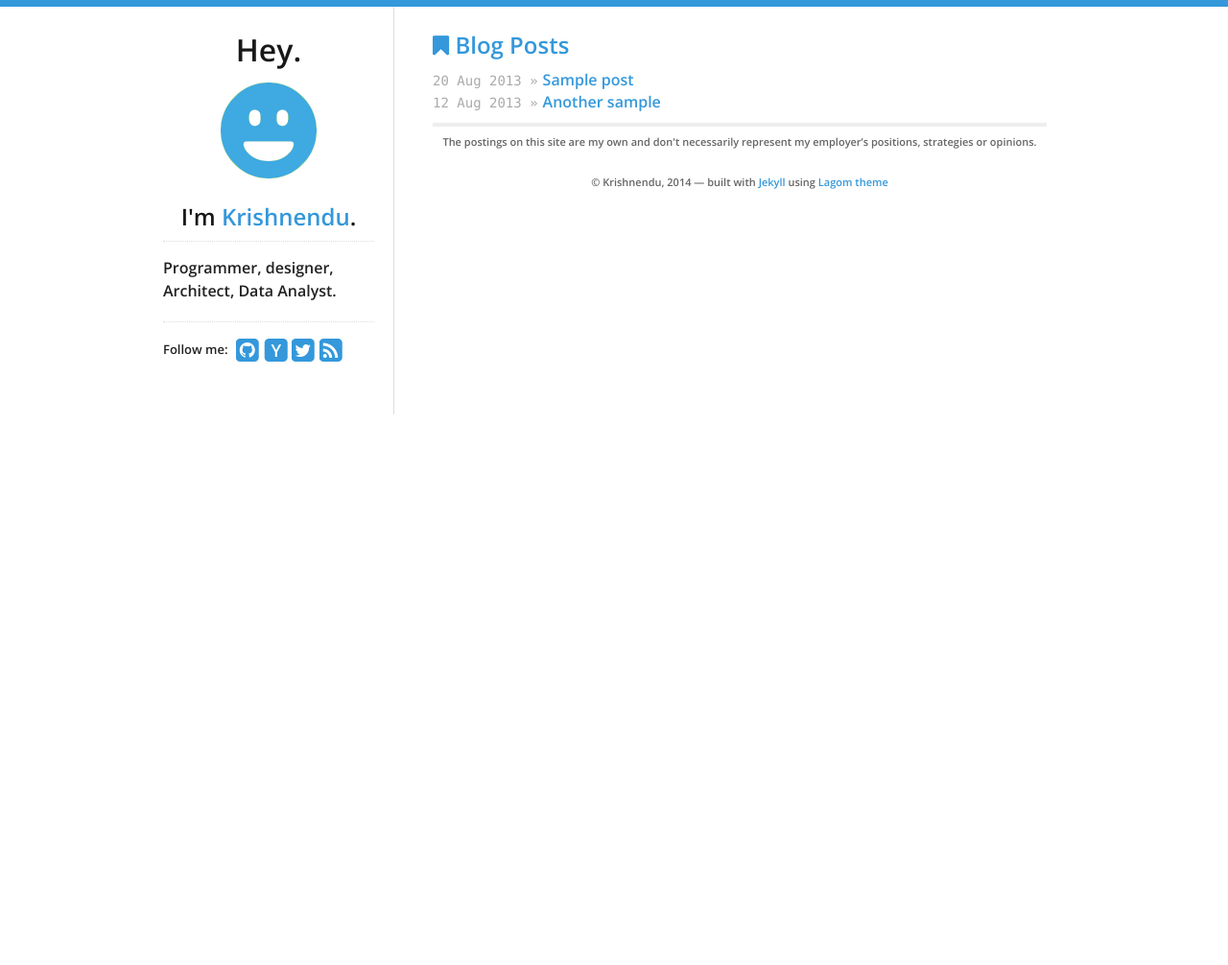
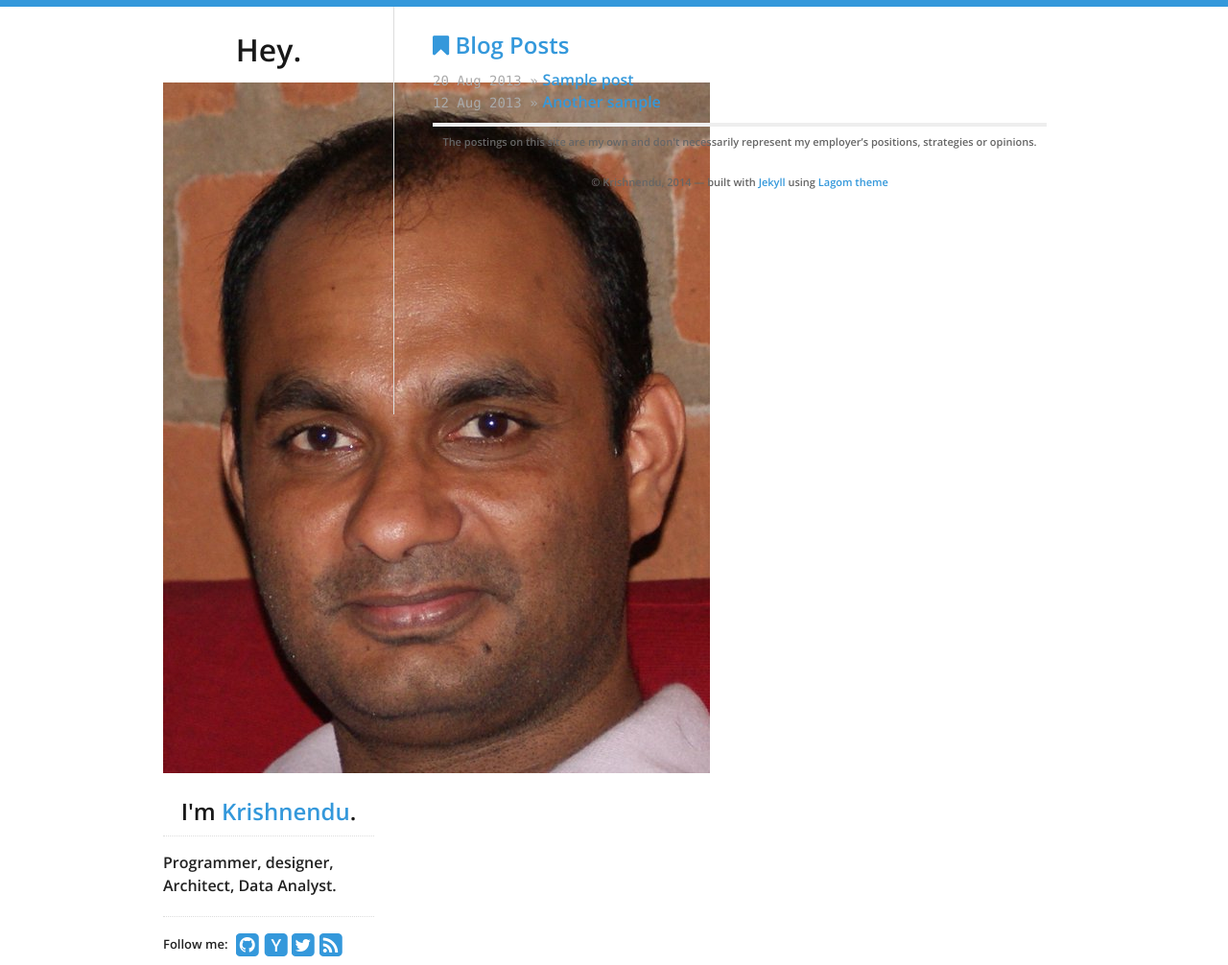
Before and after one commit to kris905/kris905.github.io, a Jekyll site: the page built from index.html, in a window 1280 px wide. Shown: the whole page at 96% size. Built offline with Jekyll 4.4.1, drawn with Linux system fonts in a browser that asks for light colours; nearby versions of some CDN libraries; before the commit the page ends 907 px from its top, so only the background shows below that.

Commit message:
added image

```diff
--- a/_includes/sidebar.html
+++ b/_includes/sidebar.html
@@ -4,7 +4,7 @@
     {% if site.data.theme.social.gravatar %}
     <img src="https://fbcdn-sphotos-f-a.akamaihd.net/hphotos-ak-prn2/v/t1.0-9/s403x403/62428_150115611690398_624052_n.jpg?oh=9b2acbe5aaabd286fe147782c629fb3b&oe=56376B56&__gda__=1450615123_2d44ea57164e00de55d0830b21039f89" id="gravatar" alt="My photo"/>
     {% else %}
-    <img src="/logo.png" id="logo" alt="Blog logo"/>
+    <img src="/pic.jpg" id="logo" alt="Blog logo"/>
     {% endif %}
   </a>
   <h2>I'm <a href="/">{{ site.data.theme.name }}</a>.</h2>
```
